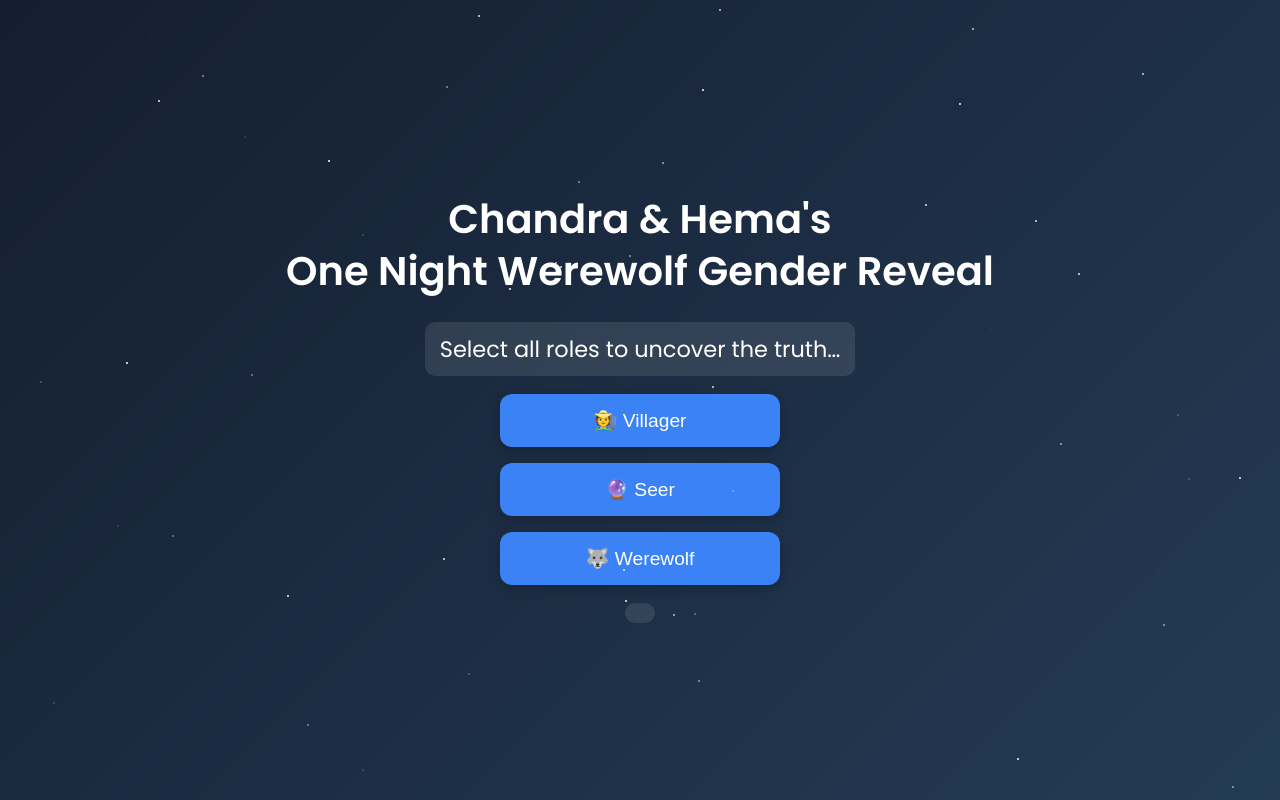
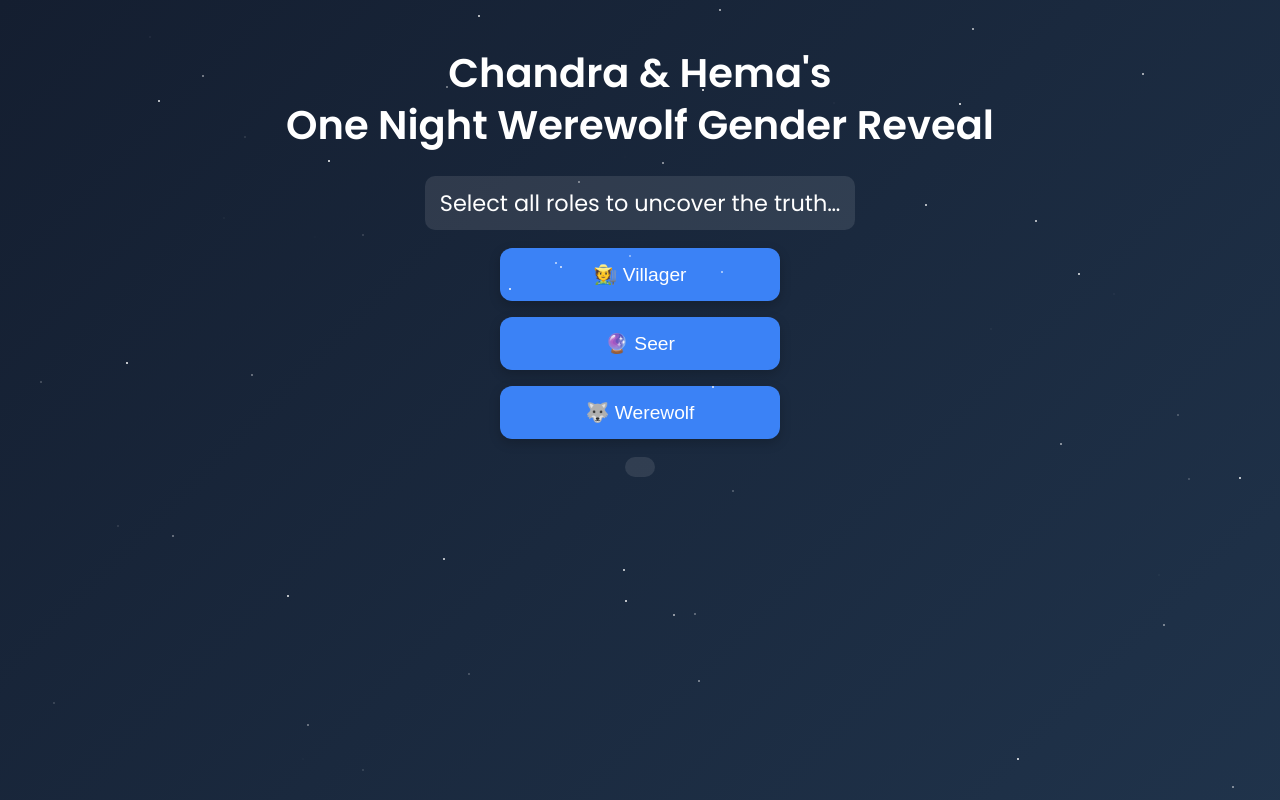
Before and after one commit to cdwaraga/werewolf-gender-reveal, a plain HTML site: page index.html in a window 1280 px wide. Shown: the top 800 px of the page. Drawn offline with Linux system fonts and the light colour scheme.

Commit message:
Update index.html

```diff
--- a/index.html
+++ b/index.html
@@ -11,9 +11,10 @@
       font-family: 'Poppins', sans-serif;
       color: white;
       margin: 0; padding: 0;
-      height: 100vh; overflow: hidden;
+      min-height: 100vh; /* ✅ allow taller content */
       background: linear-gradient(135deg, #141e30, #243b55);
       transition: background 1s ease;
+      overflow-x: hidden; /* prevent sideways scroll */
     }
     body.sunrise {
       background: linear-gradient(135deg, #ff9a9e, #fad0c4);
@@ -23,12 +24,14 @@
     .screen {
       display: none;
       flex-direction: column;
-      justify-content: center;
+      justify-content: flex-start;  /* ✅ start content from top */
       align-items: center;
-      width: 100%; height: 100%;
+      width: 100%;
+      min-height: 100vh;             /* ✅ flexible height */
       padding: 20px;
       box-sizing: border-box;
       text-align: center;
+      overflow-y: auto;              /* ✅ enable vertical scroll */
     }
     .screen.active { display: flex; }
 
@@ -99,7 +102,7 @@
     }
 
     /* Stars */
-    .stars { position: absolute; top: 0; left: 0; width: 100%; height: 100%; pointer-events: none; z-index: 0; }
+    .stars { position: fixed; top: 0; left: 0; width: 100%; height: 100%; pointer-events: none; z-index: 0; }
     .star { position: absolute; width: 2px; height: 2px; background: white; border-radius: 50%; opacity: 0; animation: twinkle 2s infinite ease-in-out; }
     @keyframes twinkle { 0%,100%{opacity:0;} 50%{opacity:1;} }
   </style>
@@ -175,7 +178,7 @@
       votes++;
       if (choice === "boy") { boyVotes++; document.getElementById("boyCount").textContent = boyVotes; }
       if (choice === "girl") { girlVotes++; document.getElementById("girlCount").textContent = girlVotes; }
-      if (votes >= 4) {  // ✅ Now minimum 4 votes
+      if (votes >= 4) {  // ✅ show after 4 votes
         document.getElementById("seeTruthBtn").style.display = "inline-block";
       }
     }
```
